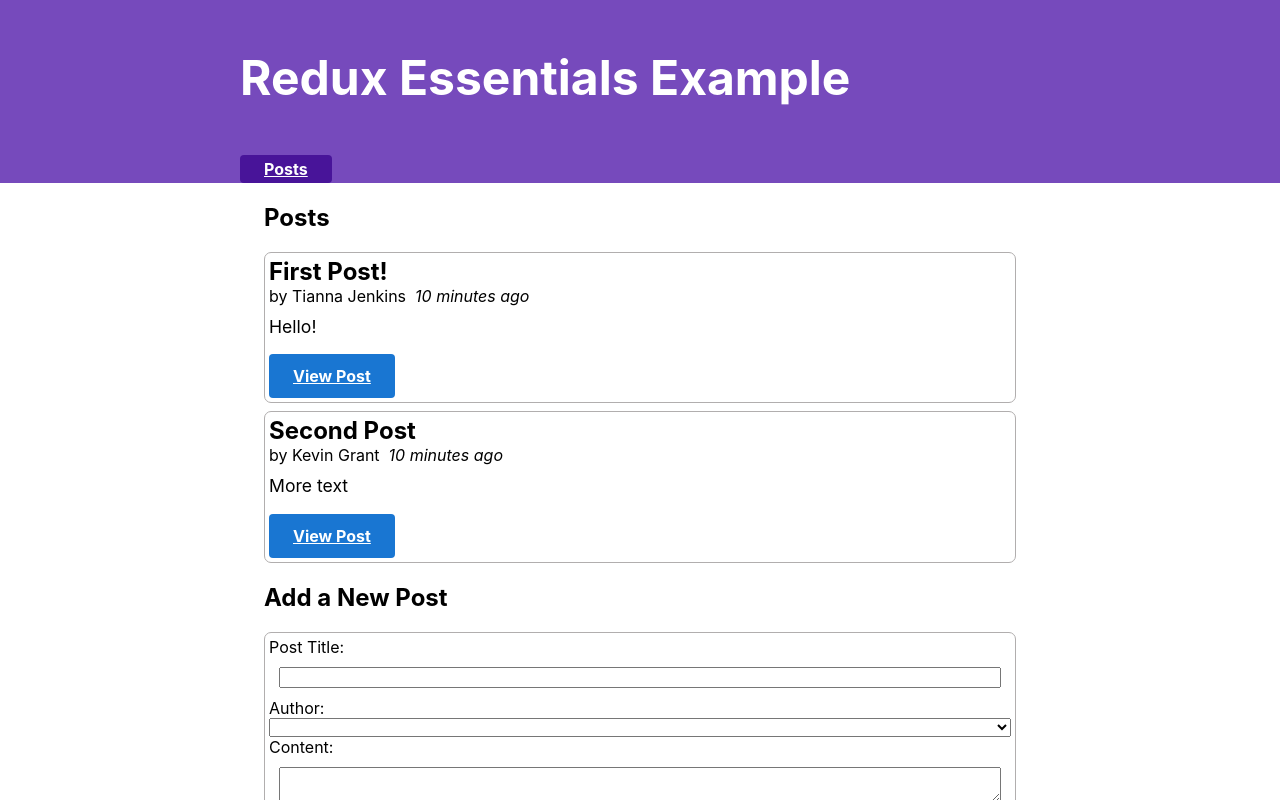
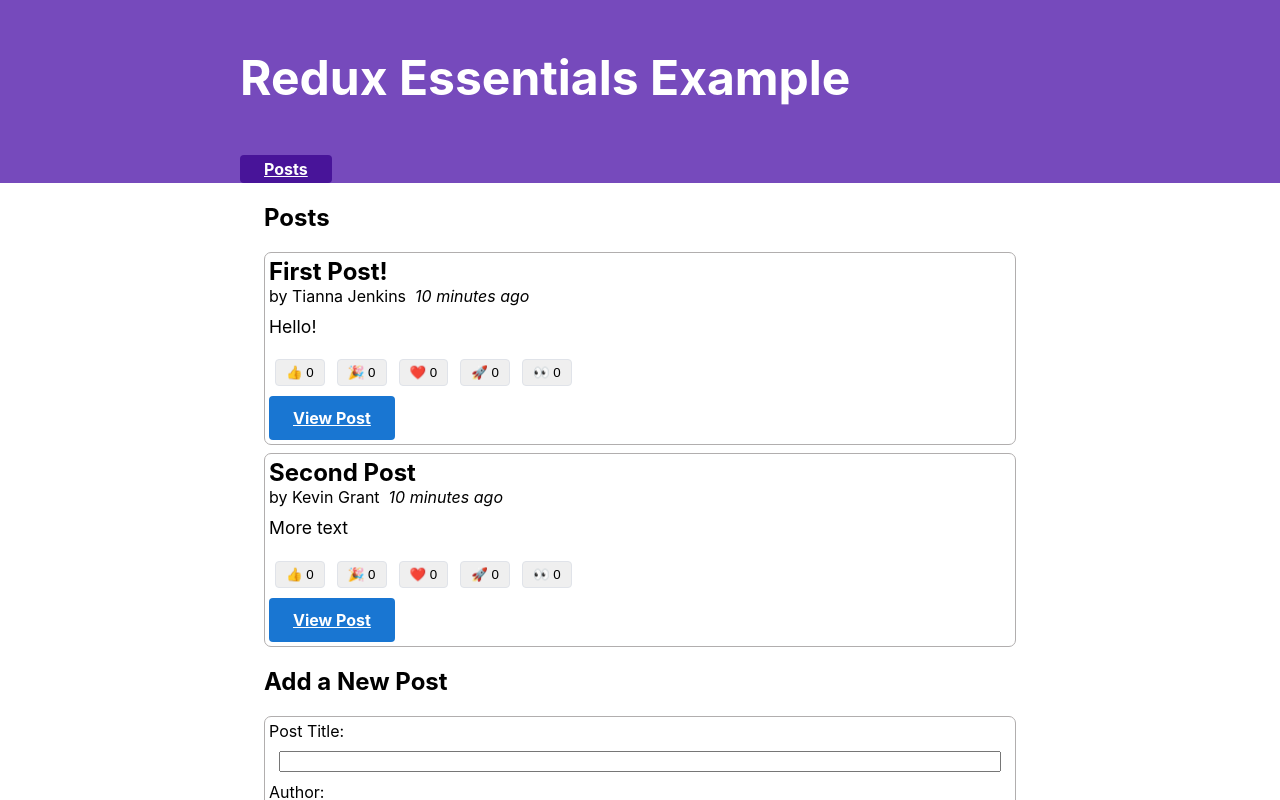
Before and after one commit to jason-ramirez-7777/react-redux-ts-example, a React (Create React App) app: page / in a window 1280 px wide. Shown: the top 800 px of the page. Built offline with nearby package versions, Linux system fonts and the light colour scheme.

Commit message:
finished part 4 reaction buttons

```diff
--- a/src/features/posts/PostsList.tsx
+++ b/src/features/posts/PostsList.tsx
@@ -3,6 +3,8 @@
 import { Post } from "./Post";
 import { PostAuthor } from "./PostAuthor";
 import { TimeAgo } from "./TimeAgo";
+import { ReactionButtons } from "./ReactionButtons";
+
 export const PostsList = () => {
     const posts = useAppSelector((state) => state.posts);
     const orderedPosts = posts
@@ -18,6 +20,7 @@
                     <TimeAgo timestamp={post.date} />
                 </div>
                 <p className="post-content">{post.content.substring(0, 100)}</p>
+                <ReactionButtons post={post} />
                 <Link to={`/posts/${post.id}`} className="button muted-button">
                     View Post
                 </Link>
--- /dev/null
+++ b/src/features/posts/ReactionButtons.tsx
@@ -0,0 +1,40 @@
+import { Post } from "./Post";
+import { useDispatch } from "react-redux";
+import { reactionAdded } from "./postsSlice";
+
+const reactionEmoji = {
+    thumbsUp: "👍",
+    hooray: "🎉",
+    heart: "❤️",
+    rocket: "🚀",
+    eyes: "👀",
+};
+
+interface Props {
+    post: Post;
+}
+
+export const ReactionButtons = ({ post }: Props) => {
+    const dispatch = useDispatch();
+
+    const reactionButtons = Object.entries(reactionEmoji).map(
+        ([name, emoji]) => {
+            return (
+                <button
+                    key={name}
+                    type="button"
+                    className="muted-button reaction-button"
+                    onClick={() =>
+                        dispatch(
+                            reactionAdded({ postId: post.id, reaction: name })
+                        )
+                    }
+                >
+                    {emoji} {post.reactions[name]}
+                </button>
+            );
+        }
+    );
+
+    return <div>{reactionButtons}</div>;
+};
--- a/src/features/posts/SinglePostPage.tsx
+++ b/src/features/posts/SinglePostPage.tsx
@@ -3,6 +3,7 @@
 import { useAppSelector } from "../../app/hooks";
 import { PostAuthor } from "./PostAuthor";
 import { Post } from "./Post";
+import { ReactionButtons } from "./ReactionButtons";
 
 export const SinglePostPage = () => {
    const params = useParams();
@@ -25,6 +26,7 @@
           <article className="post">
               <h2>{post.title}</h2>
               <p className="post-content">{post.content}</p>
+              <ReactionButtons post={post} />
               <PostAuthor userId={post.user} />
               <Link to={`/editPost/${post.id}`} className="button">
                   Edit Post
--- a/src/features/posts/postsSlice.ts
+++ b/src/features/posts/postsSlice.ts
@@ -9,6 +9,7 @@
         content: "Hello!",
         user: "0",
         date: sub(new Date(), { minutes: 10 }).toISOString(),
+        reactions: { thumbsUp: 0, hooray: 0, heart: 0, rocket: 0, eyes: 0 },
     },
     {
         id: "2",
@@ -16,6 +17,7 @@
         content: "More text",
         user: "1",
         date: sub(new Date(), { minutes: 10 }).toISOString(),
+        reactions: { thumbsUp: 0, hooray: 0, heart: 0, rocket: 0, eyes: 0 },
     },
 ];
 
@@ -23,6 +25,13 @@
   name: "posts",
   initialState,
   reducers: {
+    reactionAdded(state, action) {
+      const { postId, reaction } = action.payload
+      const existingPost = state.find(post => post.id === postId)
+      if (existingPost) {
+        existingPost.reactions[reaction]++
+      }
+    },
     postAdded: {
       reducer(
         state,
@@ -38,6 +47,13 @@
                 title,
                 content,
                 user: userId,
+                reactions: {
+                    thumbsUp: 0,
+                    hooray: 0,
+                    heart: 0,
+                    rocket: 0,
+                    eyes: 0,
+                },
             },
         };
       },
@@ -53,5 +69,5 @@
   },
 });
 
-export const { postAdded, postUpdated } = postsSlice.actions;
+export const { postAdded, postUpdated, reactionAdded } = postsSlice.actions;
 export default postsSlice.reducer;
```
Also changed, not shown: src/features/posts/Post.ts (+14 -5 lines), 3 other files (tests, documents, lock files or other folders). Lines whose indentation alone changed are shown as unchanged.
